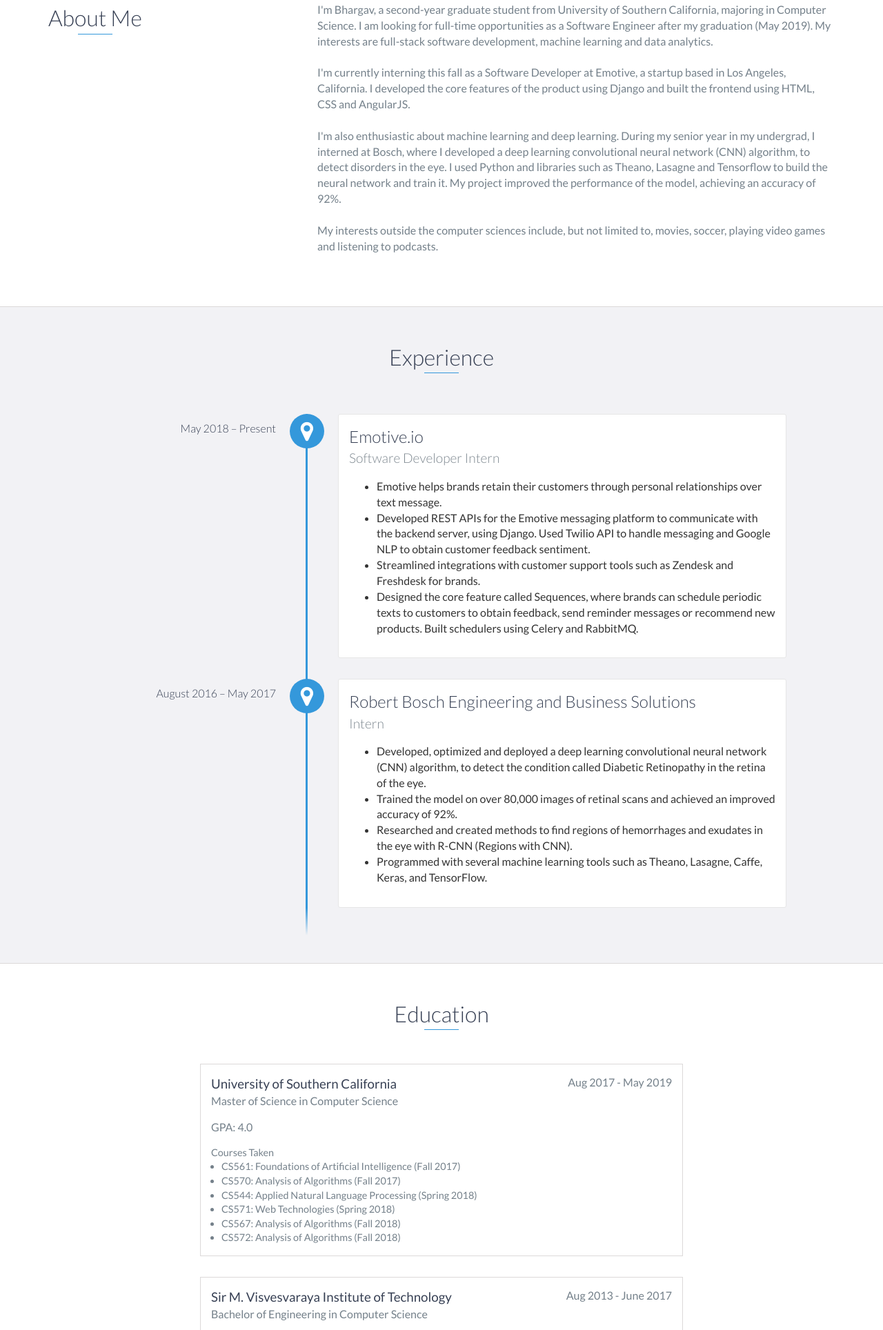
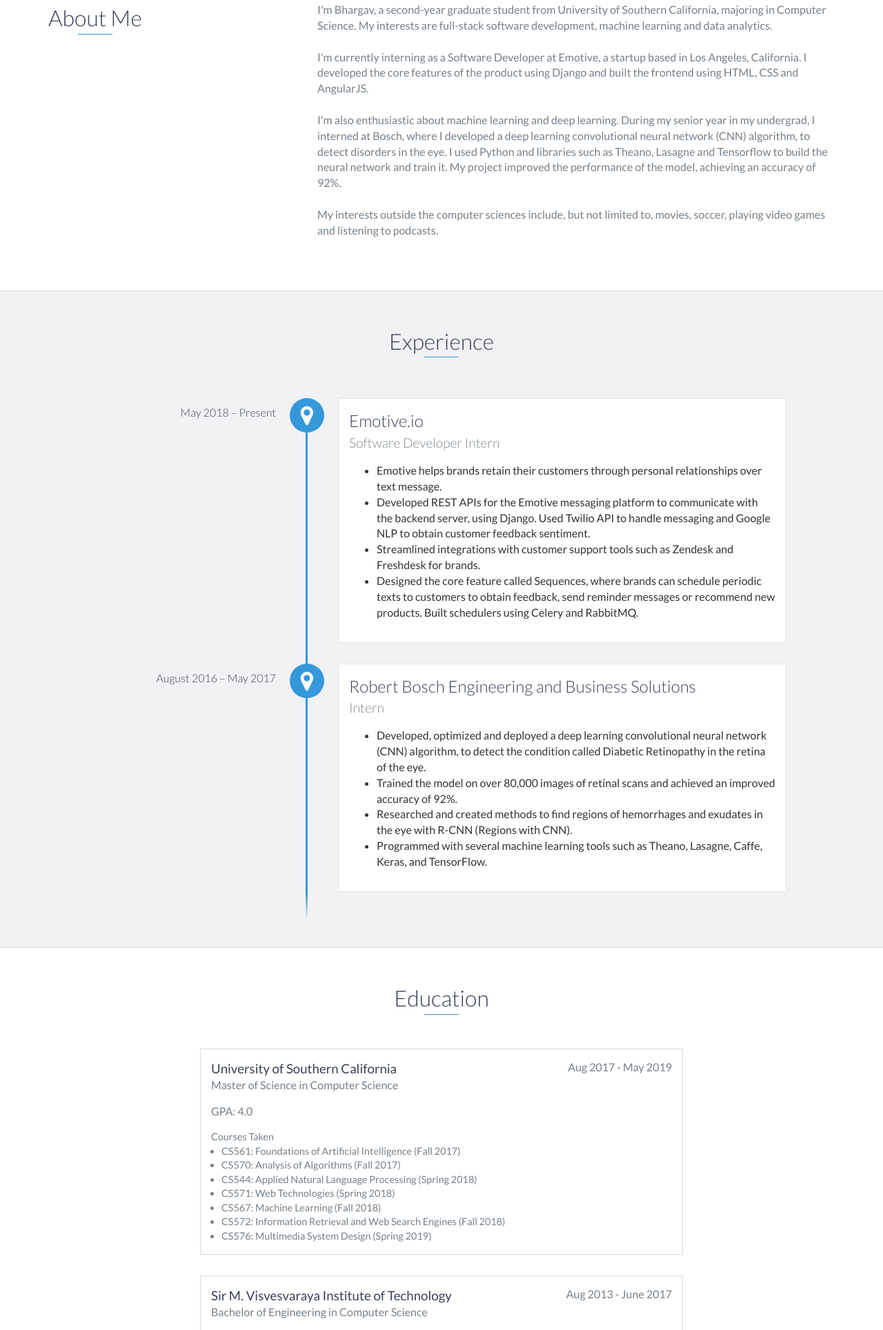
Before and after one commit to bhargav95/bhargav95.github.io, a plain HTML site: page index.html in a window 1280 px wide. Shown: the part 872-2800 px from the top of the page at 69% size. Drawn offline with nearby package versions, Linux system fonts and the light colour scheme.

Commit message:
Update index.html

```diff
--- a/index.html
+++ b/index.html
@@ -86,9 +86,8 @@
                 <div class="col-md-8">
                     <p>
                         I'm Bhargav, a second-year graduate student from University of Southern California, majoring in Computer Science.
-                        I am looking for full-time opportunities as a Software Engineer after my graduation (May 2019).
                         My interests are full-stack software development, machine learning and data analytics. <br><br>
-                        I'm currently interning this fall as a Software Developer at Emotive, a startup based in Los Angeles, California.
+                        I'm currently interning as a Software Developer at Emotive, a startup based in Los Angeles, California.
                         I developed the core features of the product using Django and built the frontend using HTML, CSS and AngularJS.<br><br>
                         I'm also enthusiastic about machine learning and deep learning. During my senior year in my undergrad, I interned at Bosch,
                         where I developed a deep learning convolutional neural network (CNN) algorithm, to detect disorders in the eye. I used Python and libraries such as Theano, Lasagne and Tensorflow
@@ -141,8 +140,9 @@
                     <li>CS570: Analysis of Algorithms (Fall 2017)</li>
                     <li>CS544: Applied Natural Language Processing (Spring 2018)</li>
                     <li>CS571: Web Technologies (Spring 2018)</li>
-                    <li>CS567: Analysis of Algorithms (Fall 2018)</li>
-                    <li>CS572: Analysis of Algorithms (Fall 2018)</li>
+                    <li>CS567: Machine Learning (Fall 2018)</li>
+                    <li>CS572: Information Retrieval and Web Search Engines (Fall 2018)</li>
+		    <li>CS576: Multimedia System Design (Spring 2019)</li>
                 </ul>
             </p>
         </div>
@@ -315,7 +315,7 @@
             <div class="row">
                 <div class="col-sm-5 copyright">
                     <p>
-                        Copyright &copy; 2018 Bhargav Srinivasan
+                        Copyright &copy; 2019 Bhargav Srinivasan
                     </p>
                 </div>
                 <div class="col-sm-2 top">
```
